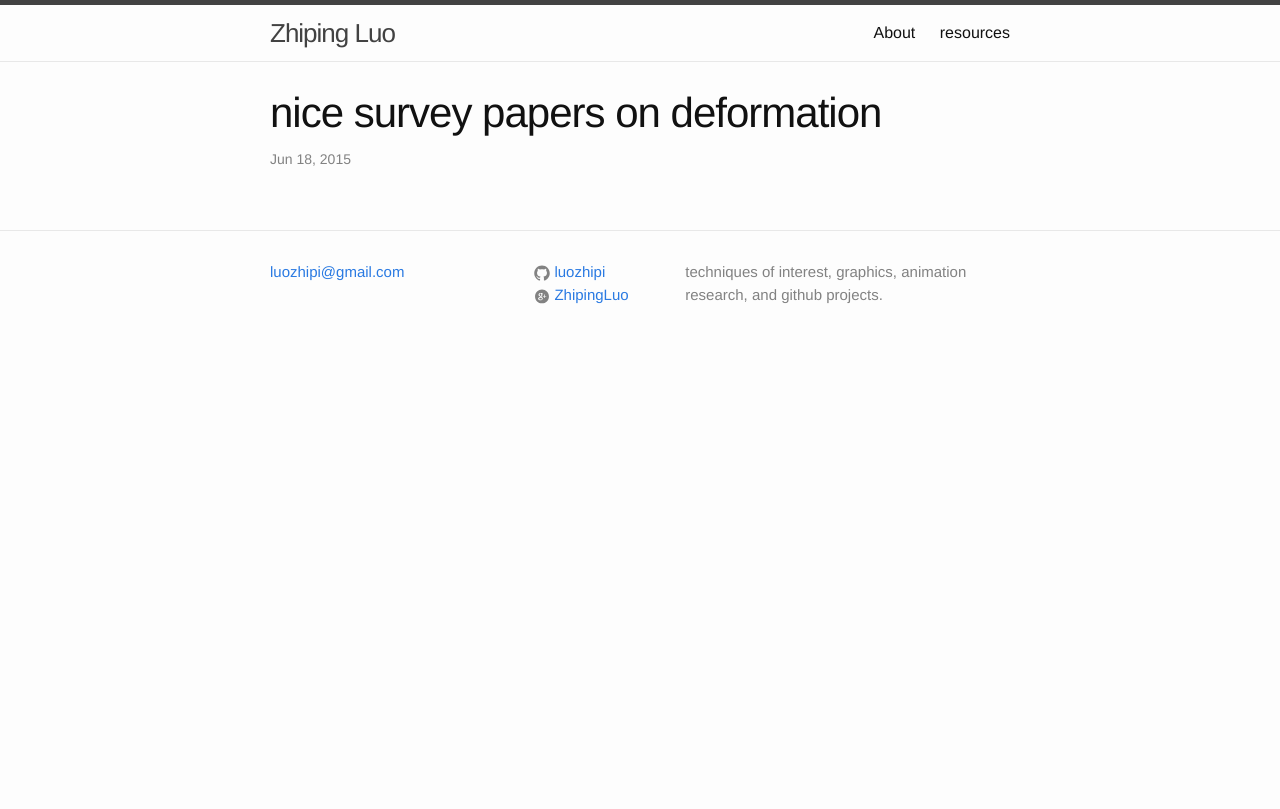
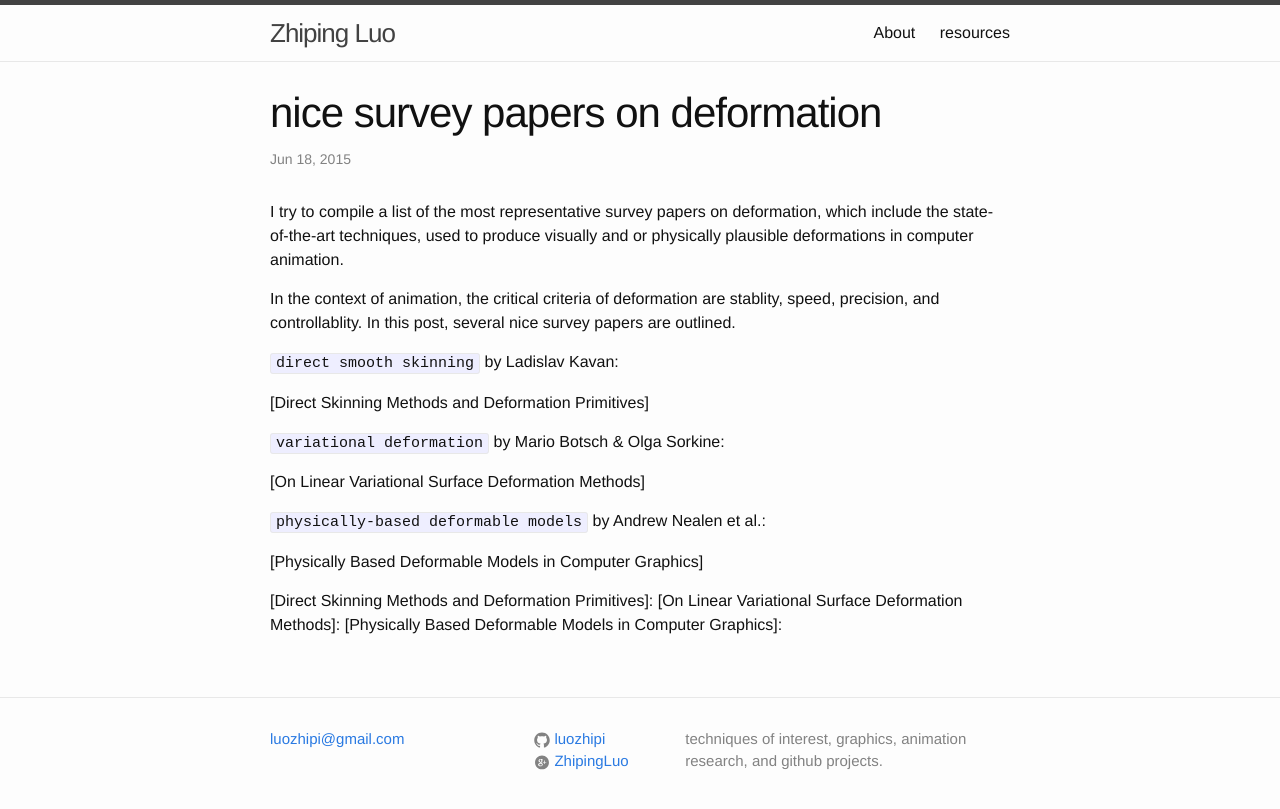
Before and after one commit to luozhipi/luozhipi.github.io, a Jekyll site: the page built from _posts/2015-6-30-surveypapers.markdown, in a window 1280 px wide. Shown: the top 809 px of the page. Built offline with Jekyll 4.4.1, drawn with Linux system fonts in a browser that asks for light colours.

Commit message:
Update 2015-6-30-surveypapers.markdown

```diff
--- a/_posts/2015-6-30-surveypapers.markdown
+++ b/_posts/2015-6-30-surveypapers.markdown
@@ -4,3 +4,22 @@ title:  "nice survey papers on deformation"
 date:   2015-06-18 11:15:14
 categories: animation
 ---
+I try to compile a list of the most representative survey papers on deformation, which include the state-of-the-art techniques, used to produce visually and or physically plausible deformations in computer animation.
+
+In the context of animation, the critical criteria of deformation are stablity, speed, precision, and controllablity. In this post, several nice survey papers are outlined.
+
+`direct smooth skinning` by Ladislav Kavan:
+
+[Direct Skinning Methods and Deformation Primitives]
+
+`variational deformation` by Mario Botsch & Olga Sorkine:
+
+[On Linear Variational Surface Deformation Methods]
+
+`physically-based deformable models` by Andrew Nealen et al.:
+
+[Physically Based Deformable Models in Computer Graphics]
+
+[Direct Skinning Methods and Deformation Primitives]: {{ post.url | prepend: site.baseurl }}
+[On Linear Variational Surface Deformation Methods]:
+[Physically Based Deformable Models in Computer Graphics]:
```
